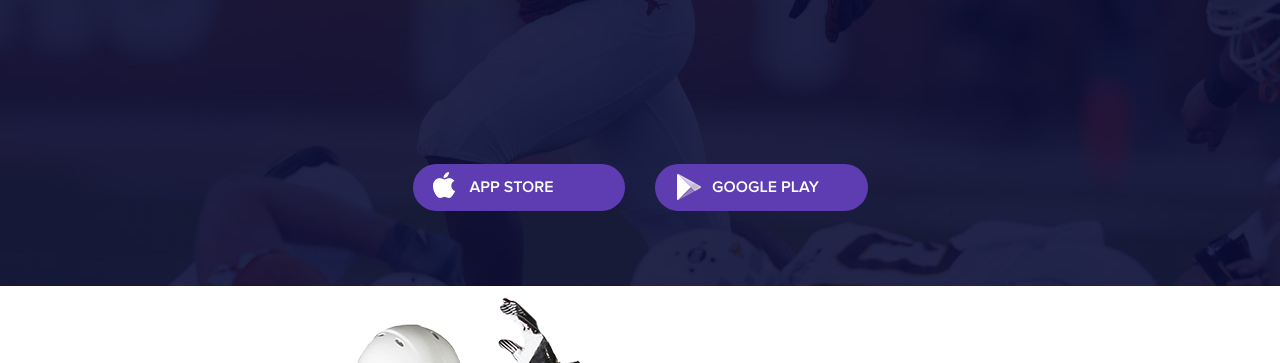
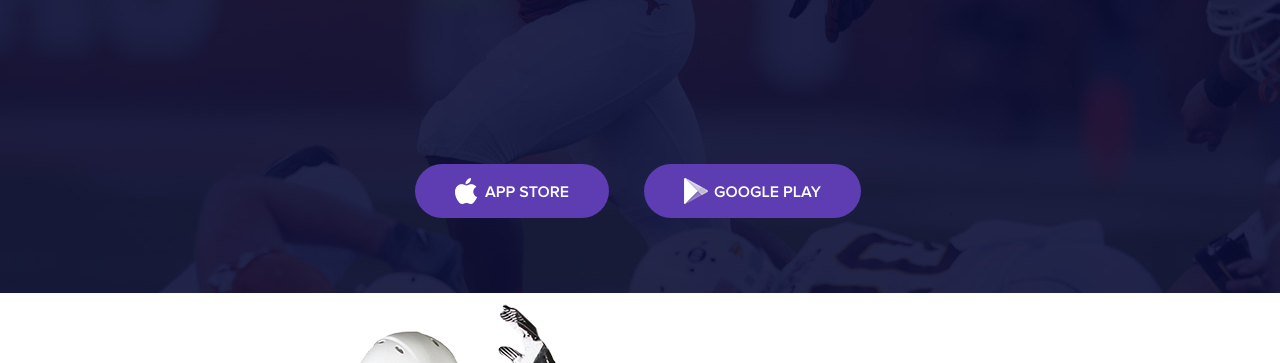
Before and after one commit to mejor113/Surface, a website: page index.html in a window 1280 px wide. Shown: the part 413-776 px from the top of the page. Drawn offline with Linux system fonts and the light colour scheme; files whose address does not match are found by name.

Commit message:
buttons update

```diff
--- a/index.html
+++ b/index.html
@@ -45,15 +45,10 @@
 					<div class="row ">
 						<div class="col-md-3 col-sm-2"></div>
 						<div class="col-md-6 col-sm-8">
-							<div class="row">
-								<div class="col-md-6 col-sm-6">
-									<button type="button" class="btn apple"><p class="text-left">App store</p></button>
-								</div>
-								<div class="col-md-6 col-sm-6">
-									<button type="button" class="btn google-play"><p class="text-left">Google play</p></button>
-								</div>
+							<div class="center-block button-center">
+									<button type="button" class="btn "><div class="center-block apple"><p>App store</p></div></button>
+									<button type="button" class="btn "><div class="center-block google-play"><p>Google play</p></div></button>
 							</div>
-
 						</div>
 					</div>
 				</div>
@@ -90,7 +85,7 @@
 					<div class="col-md-6 col-sm-6 pull-right">
 						<h3 class="text-left"><div class="title-counter">02</div>Collaboration</h3>
 						<p>
-							Work with other student athletes to  increase visability. When you share
+							Work with other student athletes to  increase visability. When you share
 							and like other players videos it will increase your visability as a player.
 							This is the team work aspect to Surface 1.
 						</p>
@@ -219,13 +214,9 @@
 	 			<div class="row">
 					<div class="col-md-3 col-sm-2"></div>
 					<div class="col-md-6 col-sm-8">
-						<div class="row footer-button-block">
-							<div class="col-md-6 col-sm-6">
-								<button type="button" class="btn apple"><p class="text-left">App store</p></button>
-							</div>
-							<div class="col-md-6 col-sm-6">
-								<button type="button" class="btn google-play"><p class="text-left">Google play</p></button>
-							</div>
+						<div class="center-block button-center footer-button-block">
+								<button type="button" class="btn "><div class="center-block apple"><p>App store</p></div></button>
+								<button type="button" class="btn "><div class="center-block google-play"><p>Google play</p></div></button>
 						</div>
 					</div>
 	 			</div>
--- a/less/main.less
+++ b/less/main.less
@@ -78,35 +78,21 @@
     text-transform: uppercase;
   }
 
-
-  .apple, .apple:hover, .apple:active, .apple:focus{
-      background: url("../image/Icon_Apple.png") no-repeat 20px 8px;
-      background-color:@purple;
-      color: white;
-  }
-
-  .google-play, .google-play:hover, .google-play:active, .google-play:focus{
-      background: url("../image/Icon_Google-Play.png") no-repeat 22px 10px;
-      background-color:@purple;
-      color: white;
-  }
+  .button-center{
+    display: block;
+    width: 450px;
 
     .btn{
-    width: 100%;
+      display: inline-block;
       border-radius: 50px;
       font-size: 16px;
       font-weight: 600;
       text-transform: uppercase;
       background-color: @purple;
       letter-spacing: 0;
-    padding: 12px;
+      padding: 12px 40px;
       outline: none !important;
-    border:none;
-
-    p{
-      margin: 0;
-      margin-left: 45px;
-    }
+      border: none;
 
       &:focus{
         color: white;
@@ -118,11 +104,38 @@
 
       &:active{
         box-shadow: inset 0 2px 3px black;
-      color:rgba(255, 255, 255, 0.75);
-      border:none;
+        color: rgba(255, 255, 255, 0.75);
+        border: none;
       }
 
+      &:first-of-type{
+        margin-right: 30px;
       }
+
+      .apple, .apple:hover, .apple:active, .apple:focus{
+          background: url("../image/Icon_Apple.png") no-repeat left center;
+          background-color: @purple;
+          color: white;
+          height: 30px;
+          padding-left: 30px;
+          padding-top: 5px;
+      }
+
+      .google-play, .google-play:hover, .google-play:active, .google-play:focus{
+          background: url("../image/Icon_Google-Play.png") no-repeat left center;
+          background-color: @purple;
+          color: white;
+          height: 30px;
+          padding-left: 30px;
+          padding-top: 5px;
+      }
+    }
+  }
+
+
+
+
+
 
 
   .main-header{
@@ -469,7 +482,7 @@
 
 }
 
-@media (min-width: 750px) and (max-width: 991px){
+@media (max-width: 991px){
 
   body{
     .main-header{
```
Also changed, not shown: css/main.css. Lines whose indentation alone changed are shown as unchanged.
